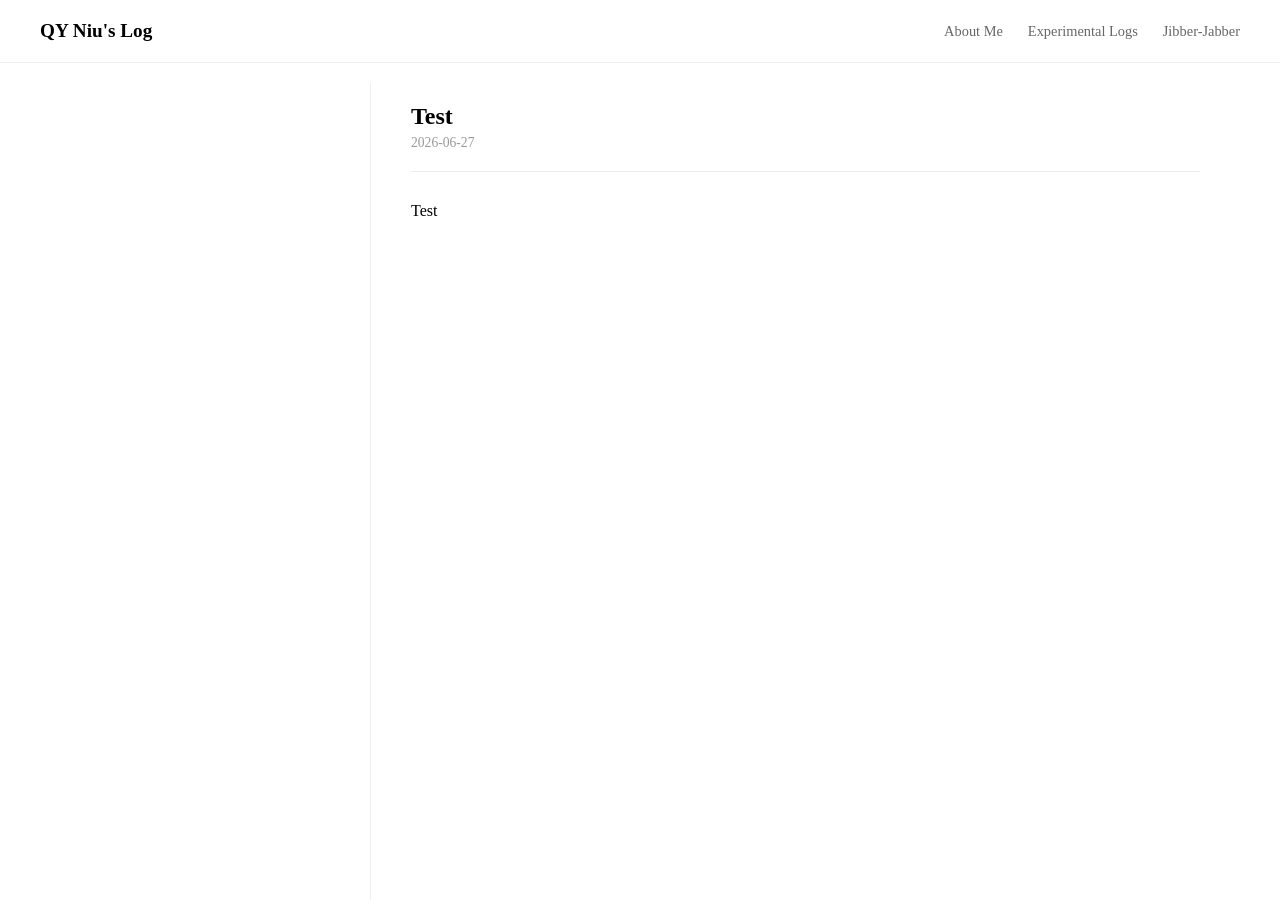
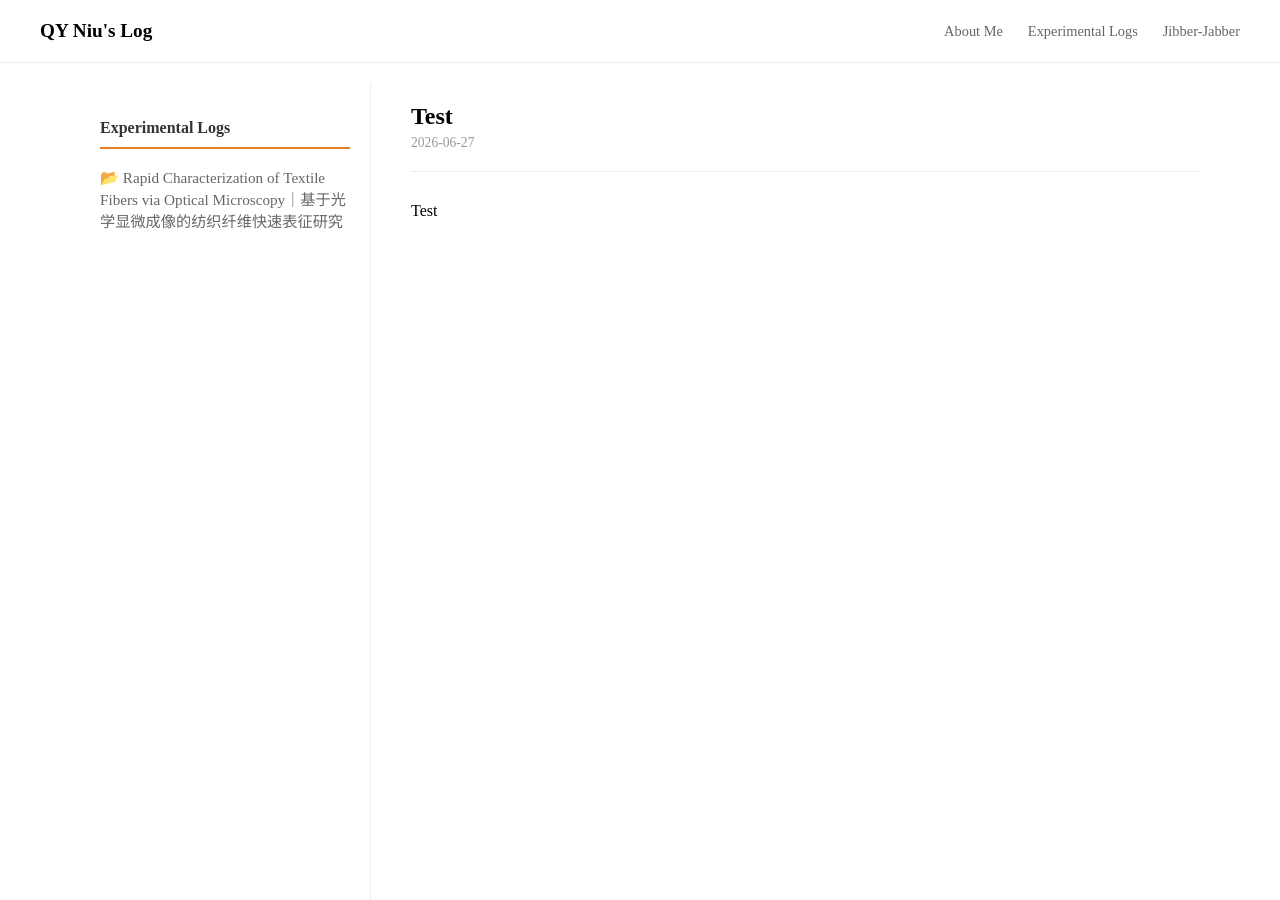
Before and after one commit to nqy-exp/nqy-exp.github.io, a Jekyll site: the page built from _projects/Test project.md, in a window 1280 px wide and 900 px high. Built offline with Jekyll 4.4.1, drawn with Linux system fonts in a browser that asks for light colours.

Commit message:
try to make project stru good

```diff
--- a/_config.yml
+++ b/_config.yml
@@ -2,12 +2,14 @@ title: QY Niu's Log
 theme: minima
 
 # 定义自定义集合 (Collections)
+# 注意：下面的 ideas 和 projects 必须相对于 collections 有两个空格的缩进
 collections:
   ideas:
-    output: true    # 允许将这些文件渲染成网页
+    output: true
   projects:
-    output: true    # 允许将这些文件渲染成网页
+    output: true
 
+# 项目代称映射表
 project_mapping:
   projectA: "Rapid Characterization of Textile Fibers via Optical Microscopy｜基于光学显微成像的纺织纤维快速表征研究"
   projectA1: "Construction of Optical Microscopic Morphological Datasets for Textile Fibers｜纺织纤维光学显微形态学数据库构建"
--- a/_includes/sidebar.html
+++ b/_includes/sidebar.html
@@ -1,7 +1,7 @@
 <!-- sidebar.html -->
 <aside class="sidebar">
   {% if page.url contains '/ideas/' %}
-    <!-- 情况 A: 当你在 Jibber-Jabber 板块时 -->
+    <!-- 【情况 A】: 当你在 Jibber-Jabber 板块时 -->
     <h3 class="sidebar-title">
       <a href="/ideas/" style="text-decoration: none; color: inherit;">Jibber-Jabber</a>
     </h3>
@@ -17,35 +17,33 @@
       {% endfor %}
     </ul>
 
-  {% elsif page.url contains '/_projects/' or page.project %}
-    <!-- 情况 B: Projects 板块 (核心逻辑：自动分组) -->
-    <h3 class="sidebar-title"><a href="/projects/" style="text-decoration: none; color: inherit;">Experimental Logs</a></h3>
+  {% elsif page.project %}
+    <!-- 【情况 B】: 当你在某个具体的 Project 内部时 (通过 Front Matter 的 project 字段识别) -->
+    <h3 class="sidebar-title">
+      <a href="/projects/" style="text-decoration: none; color: inherit;">Experimental Logs</a>
+    </h3>
+
     <ul class="sidebar-list">
-
-      {% if page.project %}
-        <!-- 1. 如果当前正在某个项目内部，显示该项目的【导航】 -->
-
-        <!-- A. 显示该项目的【总纲/Plan】 -->
+      <!-- 1. 显示该项目的【总纲/Plan】 -->
       {% assign current_plan = site.projects | where: "project", page.project | where: "type", "plan" | first %}
       {% if current_plan %}
         <li class="sidebar-item">
           <a href="{{ current_plan.url }}" class="sidebar-link {% if page.url == current_plan.url %}active{% endif %}" style="font-weight: bold; color: #333;">
-              📖 {{ current_plan.title }}
+            📖 {{ site.project_mapping[page.project] | default: current_plan.title }}
           </a>
         </li>
       {% endif %}
 
       <hr style="border: none; border-top: 1px solid #eee; margin: 10px 0;">
 
-        <!-- B. 按子项目分组显示具体的 Log -->
+      <!-- 2. 分组显示该项目下的子项目日志 -->
       {% assign project_logs = site.projects | where: "project", page.project | where: "type", "log" %}
-        {% comment %} 获取当前项目下所有的子项目 ID (通过 Front Matter 里的 sub_project) {% endcomment %}
       {% assign sub_ids = project_logs | map: "sub_project" | uniq %}
 
       {% for sub in sub_ids %}
         {% if sub != nil %}
           <li class="sidebar-item" style="margin-top: 15px;">
-              <span style="font-size: 0.75em; color: #aaa; text-transform: uppercase; letter-spacing: 1px;">{{ sub }}</span>
+            <span style="font-size: 0.75em; color: #aaa; text-transform: uppercase;">{{ sub }}</span>
           </li>
           {% for log in project_logs %}
             {% if log.sub_project == sub %}
@@ -62,25 +60,30 @@
       <li class="sidebar-item" style="margin-top: 20px;">
         <a href="/projects/" class="sidebar-link" style="font-style: italic; color: #aaa;">← Back to All Projects</a>
       </li>
+    </ul>
 
   {% else %}
-        <!-- 2. 如果在总目录页，只显示所有的一级项目 (Plan) -->
+    <!-- 【情况 C】: 当你在 Projects 总目录页时 (既不是 ideas，也没有具体的 project 字段) -->
+    <h3 class="sidebar-title">
+      <a href="/projects/" style="text-decoration: none; color: inherit;">Experimental Logs</a>
+    </h3>
+    <ul class="sidebar-list">
       {% assign all_plans = site.projects | where: "type", "plan" %}
       {% for plan in all_plans %}
+        {% if plan.url != "/projects/" %}
           <li class="sidebar-item">
             <a href="{{ plan.url }}" class="sidebar-link {% if page.url == plan.url %}active{% endif %}">
-              📂 {{ plan.title }}
+              📂 {{ site.project_mapping[plan.project] | default: plan.title }}
             </a>
           </li>
+        {% endif %}
       {% endfor %}
-      {% endif %}
-
     </ul>
   {% endif %}
 </aside>
 
 <style>
-/* 侧边栏的基础样式 */
+/* 保持你原有的样式不变 */
 .sidebar {
   width: 250px;
   padding: 20px;
```
Also changed, not shown: other parts of _includes/sidebar.html (+0 -1 lines), _projects/index.md (+37 -71 lines). Lines whose indentation alone changed are shown as unchanged.
